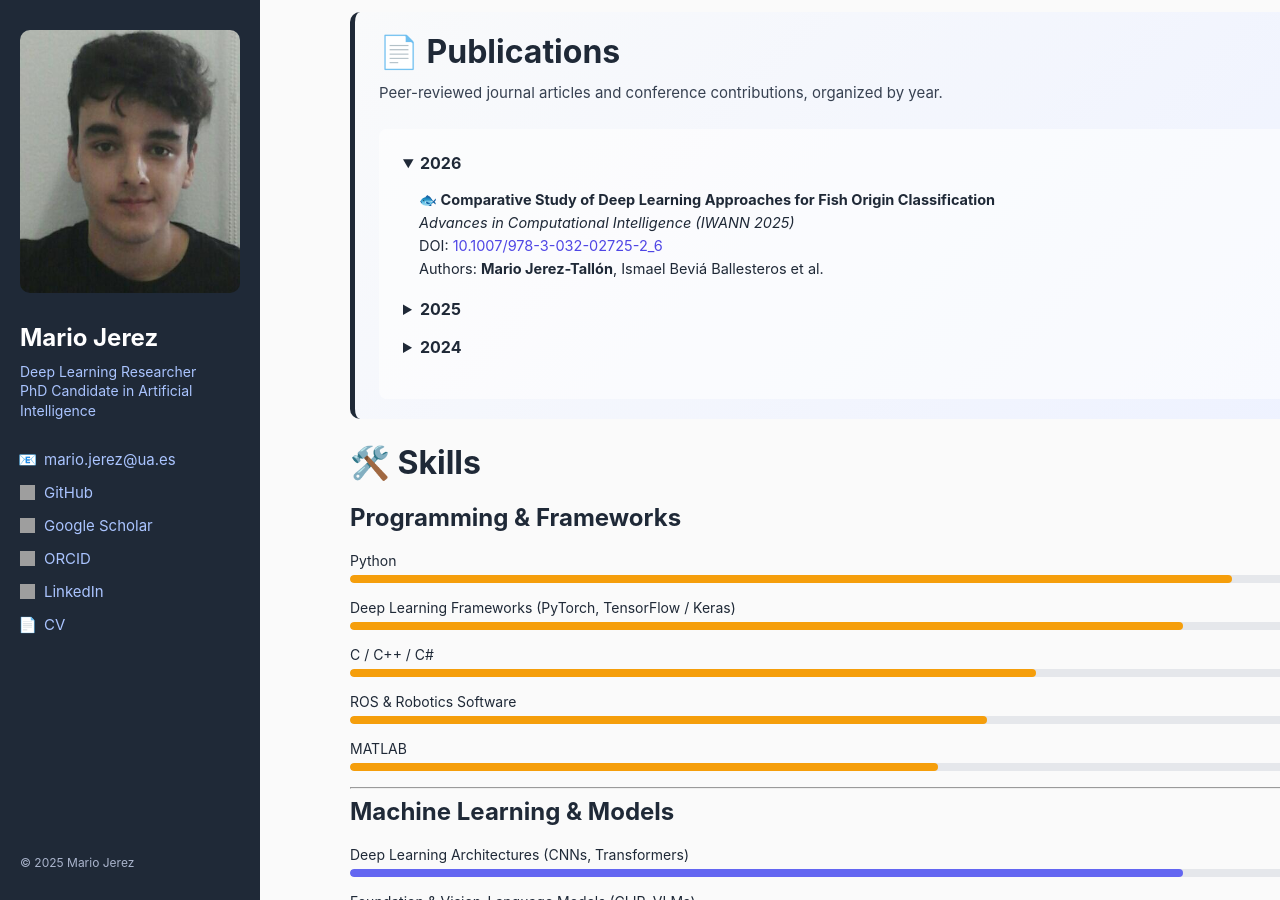
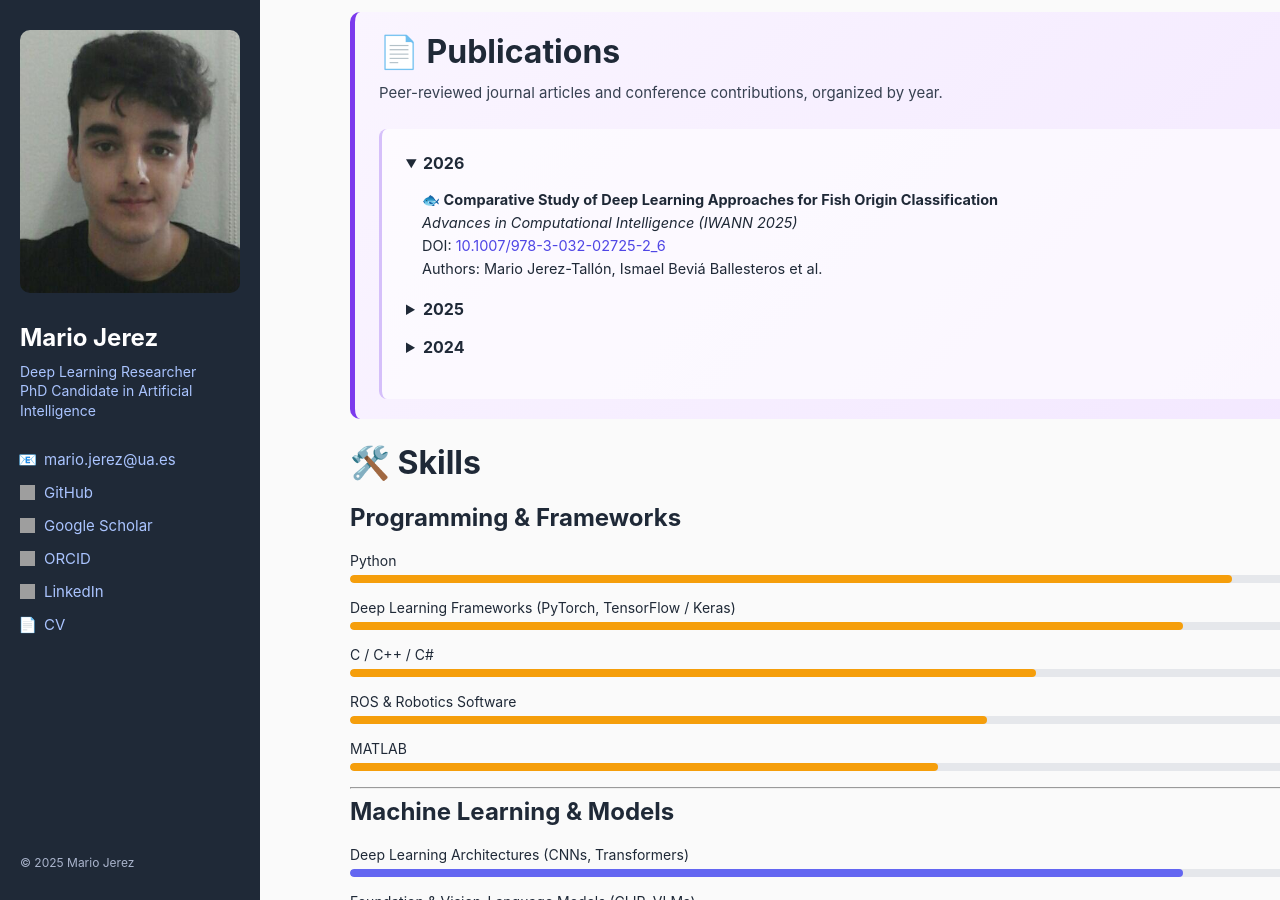
Before and after one commit to Mariojt72/Mariojt72.github.io, a Jekyll site: the page built from index.md, in a window 1280 px wide and 900 px high, scrolled down 1497 px. Built offline with Jekyll 4.4.1, drawn with Linux system fonts in a browser that asks for light colours; grey boxes are pictures that could not be loaded.

Commit message:
Update index.md

```diff
--- a/index.md
+++ b/index.md
@@ -122,7 +122,7 @@ title: "Portfolio – Mario Jerez"
   </div>
 </div>
 
-<div class="about-header section-secondary publications-section">
+<div class="about-header section-publications">
   <h1>📄 Publications</h1>
   <p class="about-tagline">
     Peer-reviewed journal articles and conference contributions, organized by year.
@@ -141,7 +141,7 @@ title: "Portfolio – Mario Jerez"
           <a href="https://doi.org/10.1007/978-3-032-02725-2_6" target="_blank" rel="noopener">
             10.1007/978-3-032-02725-2_6
           </a><br>
-          Authors: <strong>Mario Jerez-Tallón</strong>, Ismael Beviá Ballesteros et al.
+          Authors: Mario Jerez-Tallón, Ismael Beviá Ballesteros et al.
         </p>
 
       </div>
@@ -164,7 +164,7 @@ title: "Portfolio – Mario Jerez"
           <a href="https://doi.org/10.3390/make7040146" target="_blank" rel="noopener">
             10.3390/make7040146
           </a><br>
-          Authors: Ismael Beviá-Ballesteros, <strong>Mario Jerez-Tallón</strong> et al.
+          Authors: Ismael Beviá-Ballesteros, Mario Jerez-Tallón et al.
         </p>
 
         <p class="pub-item">
@@ -197,7 +197,7 @@ title: "Portfolio – Mario Jerez"
           <a href="https://doi.org/10.1007/978-3-031-77571-0_75" target="_blank" rel="noopener">
             10.1007/978-3-031-77571-0_75
           </a><br>
-          Authors: <strong>Mario Jerez-Tallón</strong>, Nahuel García-D'Urso et al.
+          Authors: Mario Jerez-Tallón, Nahuel García-D'Urso et al.
         </p>
 
         <p class="pub-item">
@@ -215,7 +215,6 @@ title: "Portfolio – Mario Jerez"
 
   </div>
 </div>
-
 
 # 🛠️ Skills
 
```
